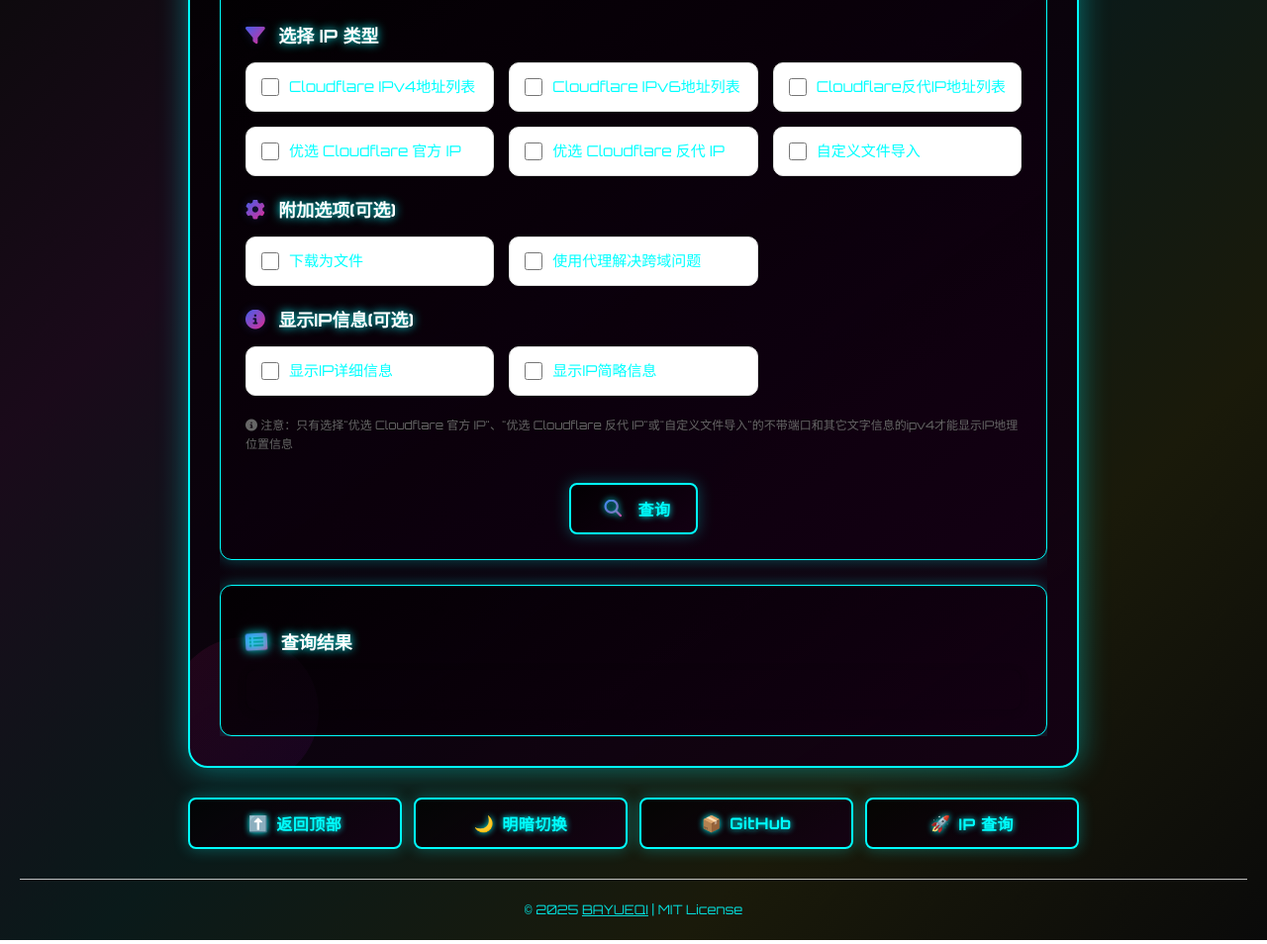
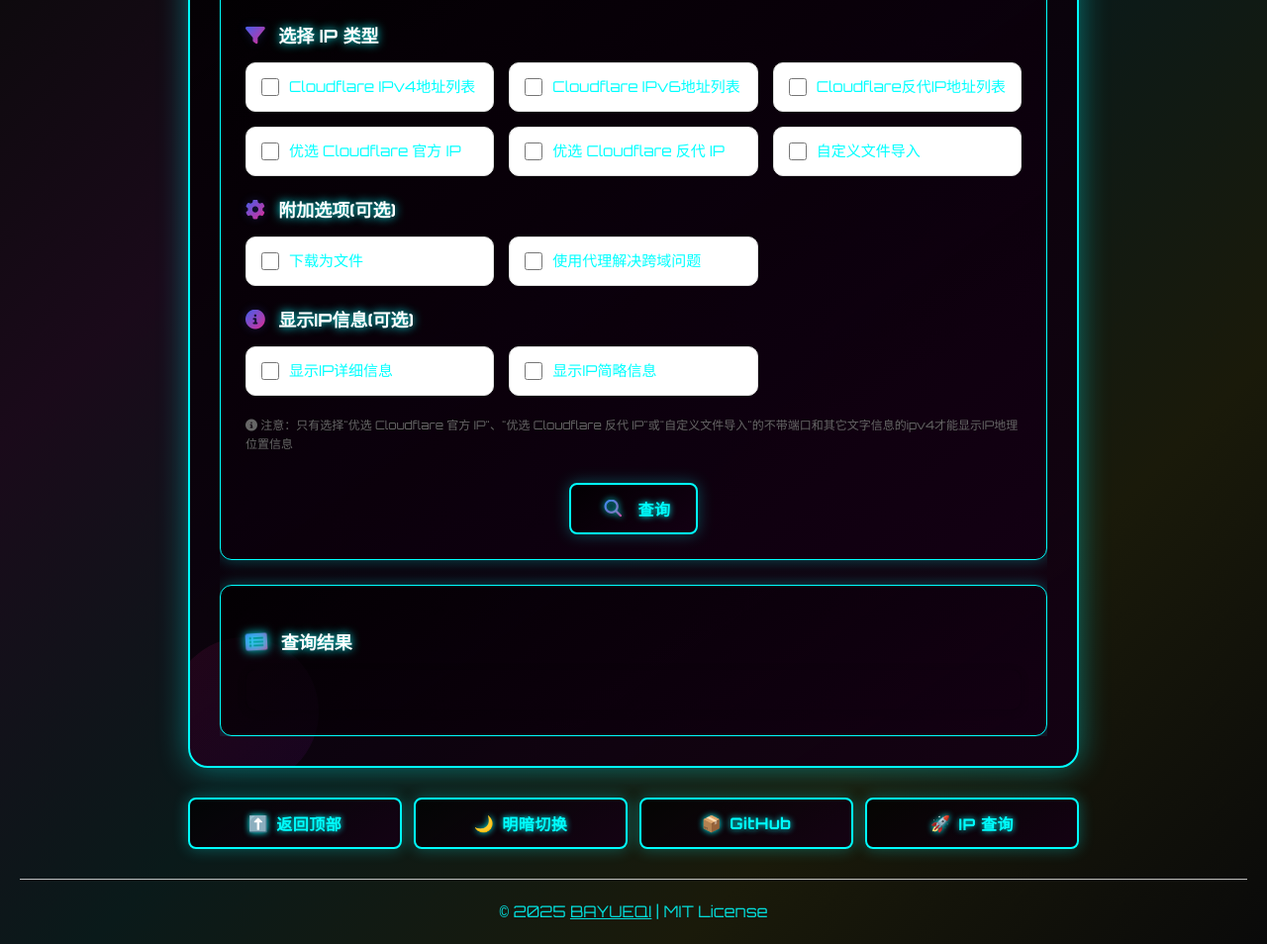
Before and after one commit to BAYUEQI/ZQ-IpSpeed, a website: page public/index.html in a window 1280 px wide. Shown: the part 147-1101 px from the top of the page at 99% size. Drawn offline with Linux system fonts and the light colour scheme.

Commit message:
Update index.html

```diff
--- a/public/index.html
+++ b/public/index.html
@@ -184,7 +184,7 @@
         <span class="button-text">IP 查询</span>
       </button>
     </div>
-    <footer style="text-align:center;margin-top:30px;color:#00ffff;font-size:13px;opacity:0.85;">
+    <footer style="text-align:center;margin-top:30px;color:#00ffff;font-size:16px;opacity:0.85;">
       <div>© 2025 <a href="https://github.com/BAYUEQI" target="_blank" style="color:#00ffff;text-decoration:underline;">BAYUEQI</a> | MIT License</div>
     </footer>
     <script src="script.js"></script>
```
